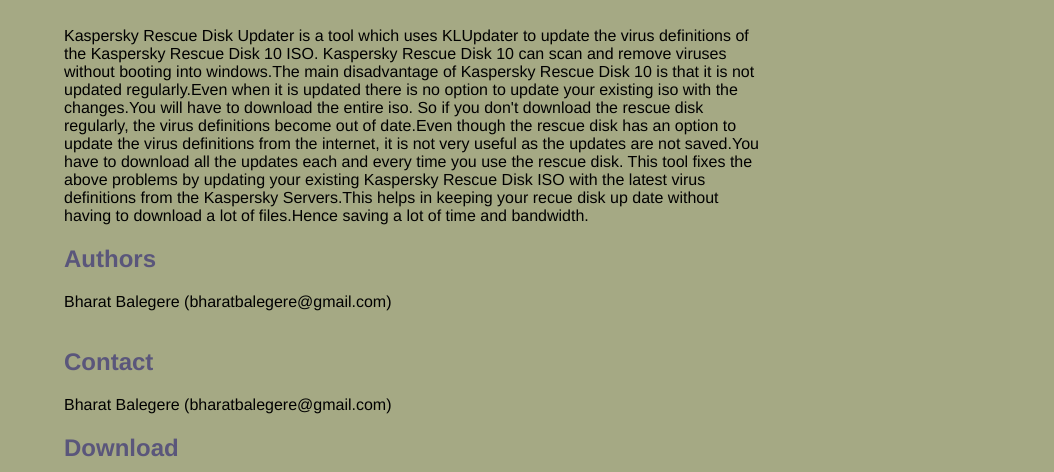
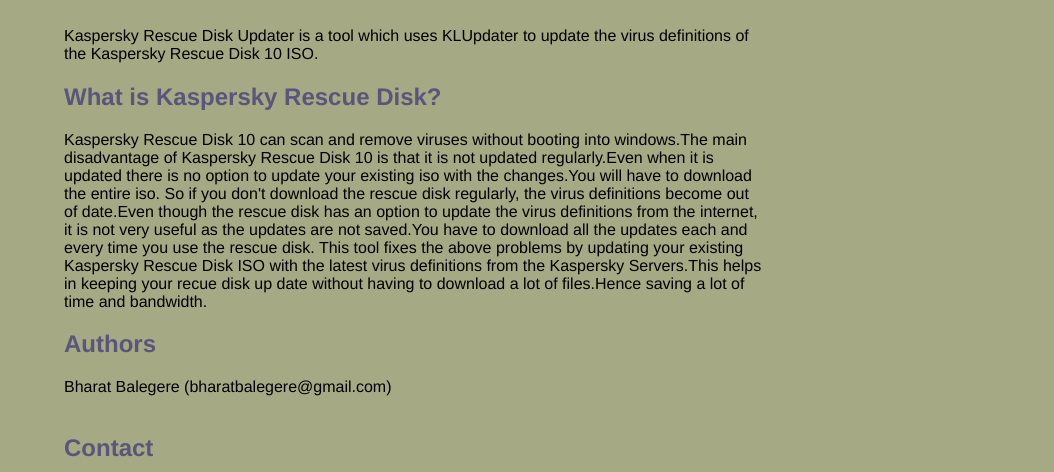
Before and after one commit to bbalegere/Kaspersky-Rescue-Disk-Updater, a plain HTML site: page index.html in a window 1280 px wide. Shown: the part 328-800 px from the top of the page, without its empty margins (226-1280 px from the left). Drawn offline with Linux system fonts and the light colour scheme.

Commit message:
added some info

```diff
--- a/index.html
+++ b/index.html
@@ -50,8 +50,9 @@
     </div>
 
     <p>Kaspersky Rescue Disk Updater is a tool which uses KLUpdater to update the virus definitions of the Kaspersky Rescue Disk 10 ISO.
+</p>
 
-Kaspersky Rescue Disk 10 can scan and remove viruses without booting into windows.The main disadvantage of Kaspersky Rescue Disk 10 is that it is not updated regularly.Even when it is updated there is no option to update your existing iso with the changes.You will have to download the entire iso.
+<p><h2>What is Kaspersky Rescue Disk?</h2>Kaspersky Rescue Disk 10 can scan and remove viruses without booting into windows.The main disadvantage of Kaspersky Rescue Disk 10 is that it is not updated regularly.Even when it is updated there is no option to update your existing iso with the changes.You will have to download the entire iso.
 
 So if you don't download the rescue disk regularly, the virus definitions become out of date.Even though the rescue disk has an option to update the virus definitions from the internet, it is not very useful as the updates are not saved.You have to download all the updates each and every time you use the rescue disk.
 
```
